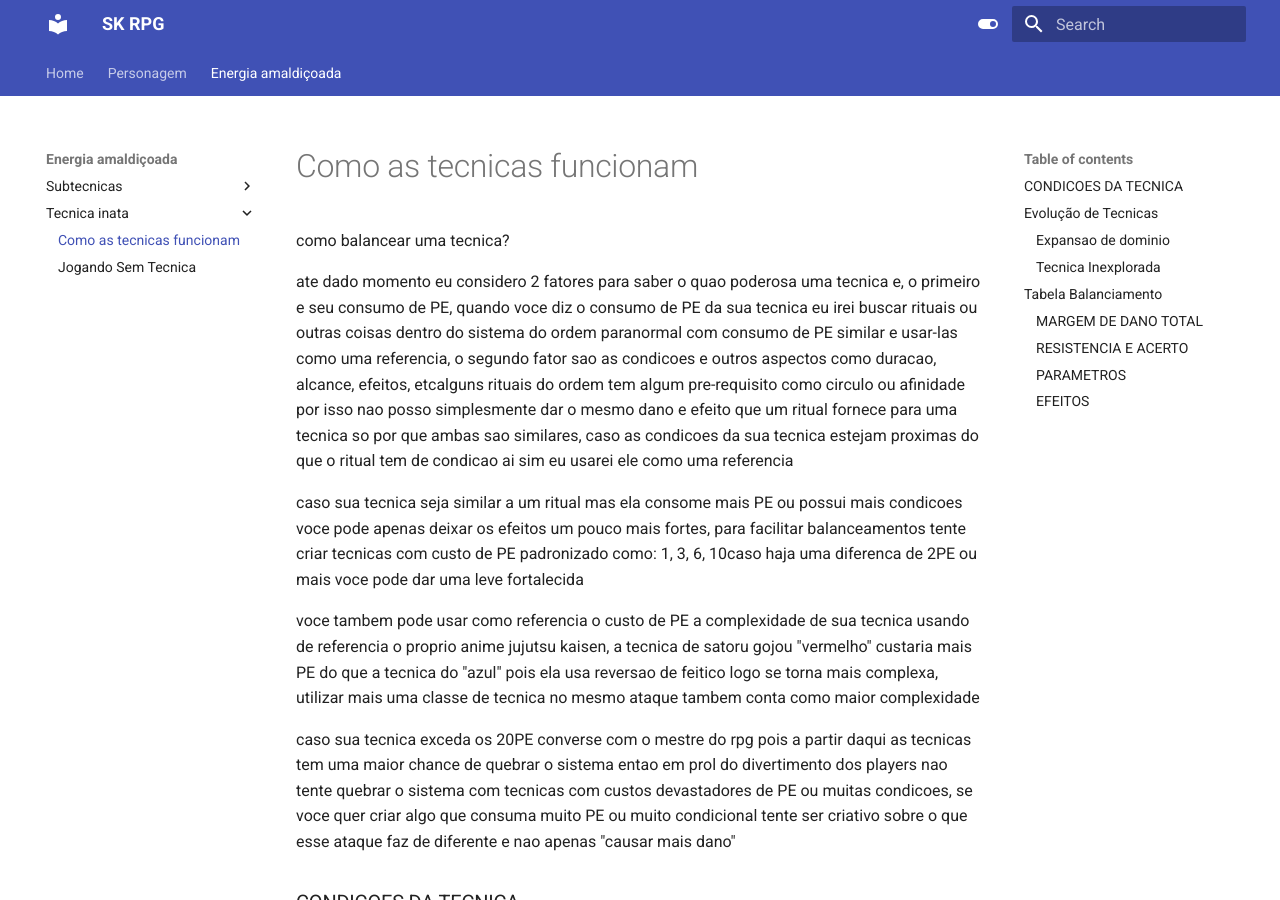
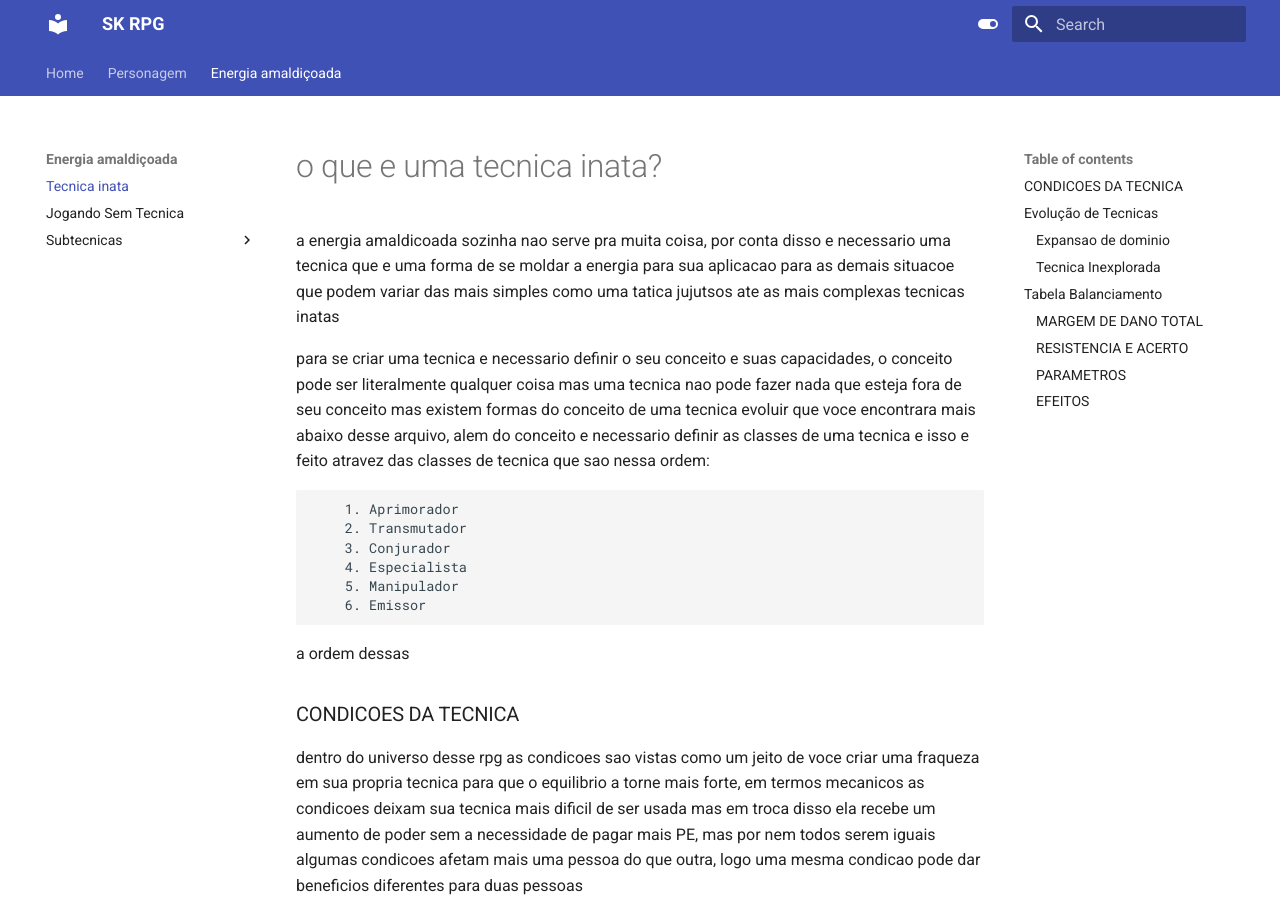
Before and after one commit to nerdolagens/SK-RPG-docs, an MkDocs documentation site: the page built from docs/cursedEnergy/inata.md, in a window 1280 px wide and 900 px high. Built offline with MkDocs 1.6.1 and Material for MkDocs 9.7.7, drawn with Linux system fonts in a browser that asks for light colours; some of the changed text lies outside the part shown.

Commit message:
changes in tecnica inata

```diff
--- a/docs/cursedEnergy/tecnica inata/Funcionamento.md
+++ b/docs/cursedEnergy/inata.md
@@ -1,12 +1,18 @@
-como balancear uma tecnica?
+# o que e uma tecnica inata?
 
-ate dado momento eu considero 2 fatores para saber o quao poderosa uma tecnica e, o primeiro e seu consumo de PE, quando voce diz o consumo de PE da sua tecnica eu irei buscar rituais ou outras coisas dentro do sistema do ordem paranormal com consumo de PE similar e usar-las como uma referencia, o segundo fator sao as condicoes e outros aspectos como duracao, alcance, efeitos, etcalguns rituais do ordem tem algum pre-requisito como circulo ou afinidade por isso nao posso simplesmente dar o mesmo dano e efeito que um ritual fornece para uma tecnica so por que ambas sao similares, caso as condicoes da sua tecnica estejam proximas do que o ritual tem de condicao ai sim eu usarei ele como uma referencia
+a energia amaldicoada sozinha nao serve pra muita coisa, por conta disso e necessario uma tecnica que e uma forma de se moldar a energia para sua aplicacao para as demais situacoe que podem variar das mais simples como uma tatica jujutsos ate as mais complexas tecnicas inatas
 
-caso sua tecnica seja similar a um ritual mas ela consome mais PE ou possui mais condicoes voce pode apenas deixar os efeitos um pouco mais fortes, para facilitar balanceamentos tente criar tecnicas com custo de PE padronizado como: 1, 3, 6, 10caso haja uma diferenca de 2PE ou mais voce pode dar uma leve fortalecida
+para se criar uma tecnica e necessario definir o seu conceito e suas capacidades, o conceito pode ser literalmente qualquer coisa mas uma tecnica nao pode fazer nada que esteja fora de seu conceito mas existem formas do conceito de uma tecnica evoluir que voce encontrara mais abaixo desse arquivo, alem do conceito e necessario definir as classes de uma tecnica e isso e feito atravez das classes de tecnica que sao nessa ordem:
 
-voce tambem pode usar como referencia o custo de PE a complexidade de sua tecnica usando de referencia o proprio anime jujutsu kaisen, a tecnica de satoru gojou "vermelho" custaria mais PE do que a tecnica do "azul" pois ela usa reversao de feitico logo se torna mais complexa, utilizar mais uma classe de tecnica no mesmo ataque tambem conta como maior complexidade
+        1. Aprimorador
+        2. Transmutador
+        3. Conjurador
+        4. Especialista
+        5. Manipulador
+        6. Emissor
 
-caso sua tecnica exceda os 20PE converse com o mestre do rpg pois a partir daqui as tecnicas tem uma maior chance de quebrar o sistema entao em prol do divertimento dos players nao tente quebrar o sistema com tecnicas com custos devastadores de PE ou muitas condicoes, se voce quer criar algo que consuma muito PE ou muito condicional tente ser criativo sobre o que esse ataque faz de diferente e nao apenas "causar mais dano"
+a ordem dessas
+
 
 ### CONDICOES DA TECNICA
 
--- a/mkdocs.yml
+++ b/mkdocs.yml
@@ -11,15 +11,15 @@ nav:
           - Especialista: "character/classes/especialista.md"
           - Ocultista: "character/classes/ocultista.md"
   - Energia amaldiçoada:
-      - Subtecnicas:
+        - Tecnica inata: "cursedEnergy/inata.md"
+        - Jogando Sem Tecnica: "cursedEnergy/semTecnica.md"
+        - Subtecnicas:
           - Energia reversa: "cursedEnergy/subtecnicas/reversao.md"
           - Dominio simples: "cursedEnergy/subtecnicas/dominio.md"
           - Kokusen: "cursedEnergy/subtecnicas/kokusen.md"
           - Tecnica de barreira: "cursedEnergy/subtecnicas/barreira.md"
           - Subtecnicas gerais: "cursedEnergy/subtecnicas/gerais.md"
-      - Tecnica inata:
-          - Como as tecnicas funcionam: "cursedEnergy/tecnica inata/Funcionamento.md"
-          - Jogando Sem Tecnica: "cursedEnergy/tecnica inata/semTecnica.md"
+
 theme:
   name: material
   features:
@@ -49,5 +49,3 @@ extra:
   social:
     - icon: fontawesome/brands/github
       link: https://github.com/iurilugao01
-extra_css:
-  - assets/stylesheets/extra.css
```
Also changed, not shown: docs/cursedEnergy/semTecnica.md (renamed from docs/cursedEnergy/tecnica inata/semTecnica.md).
